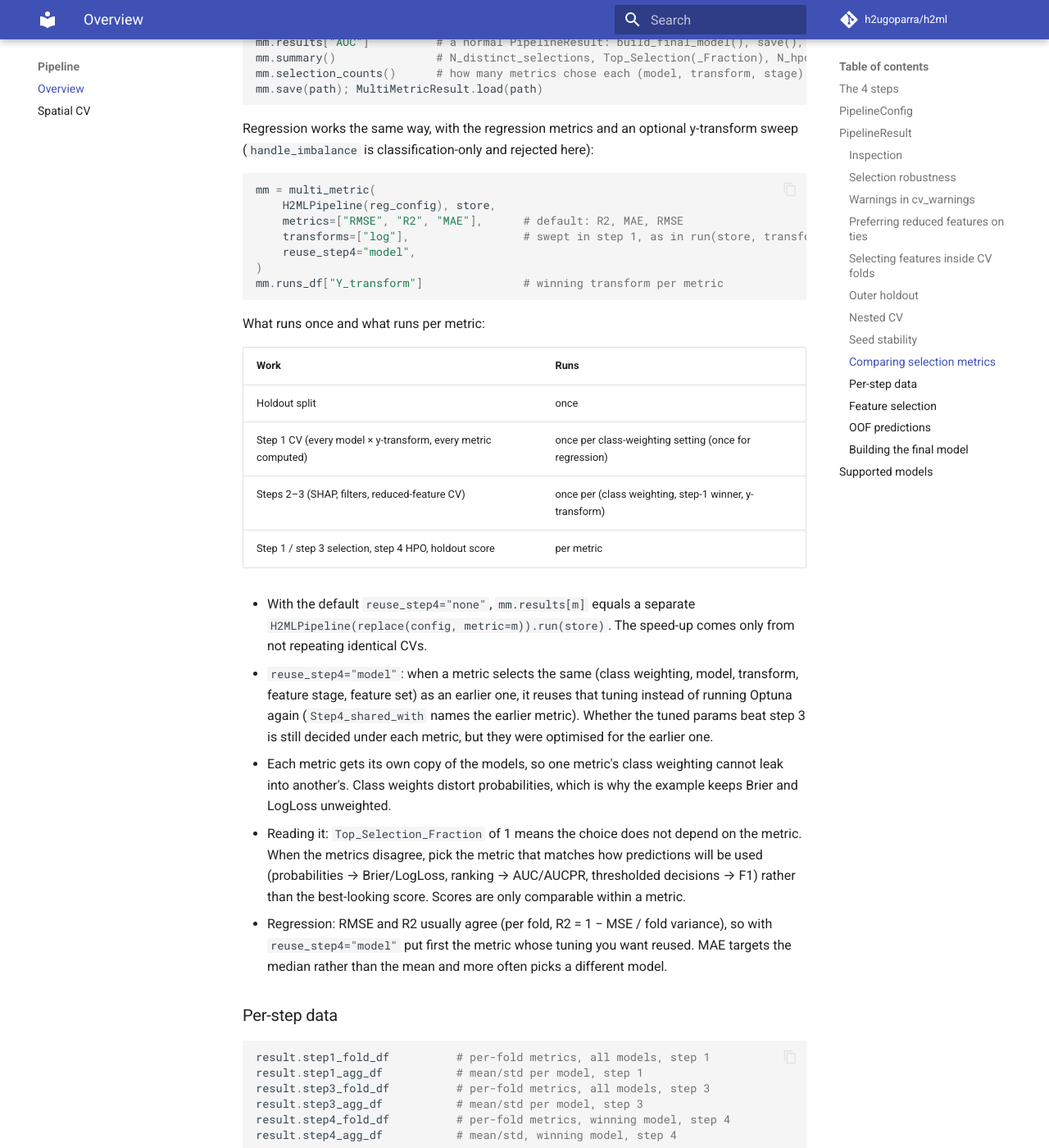
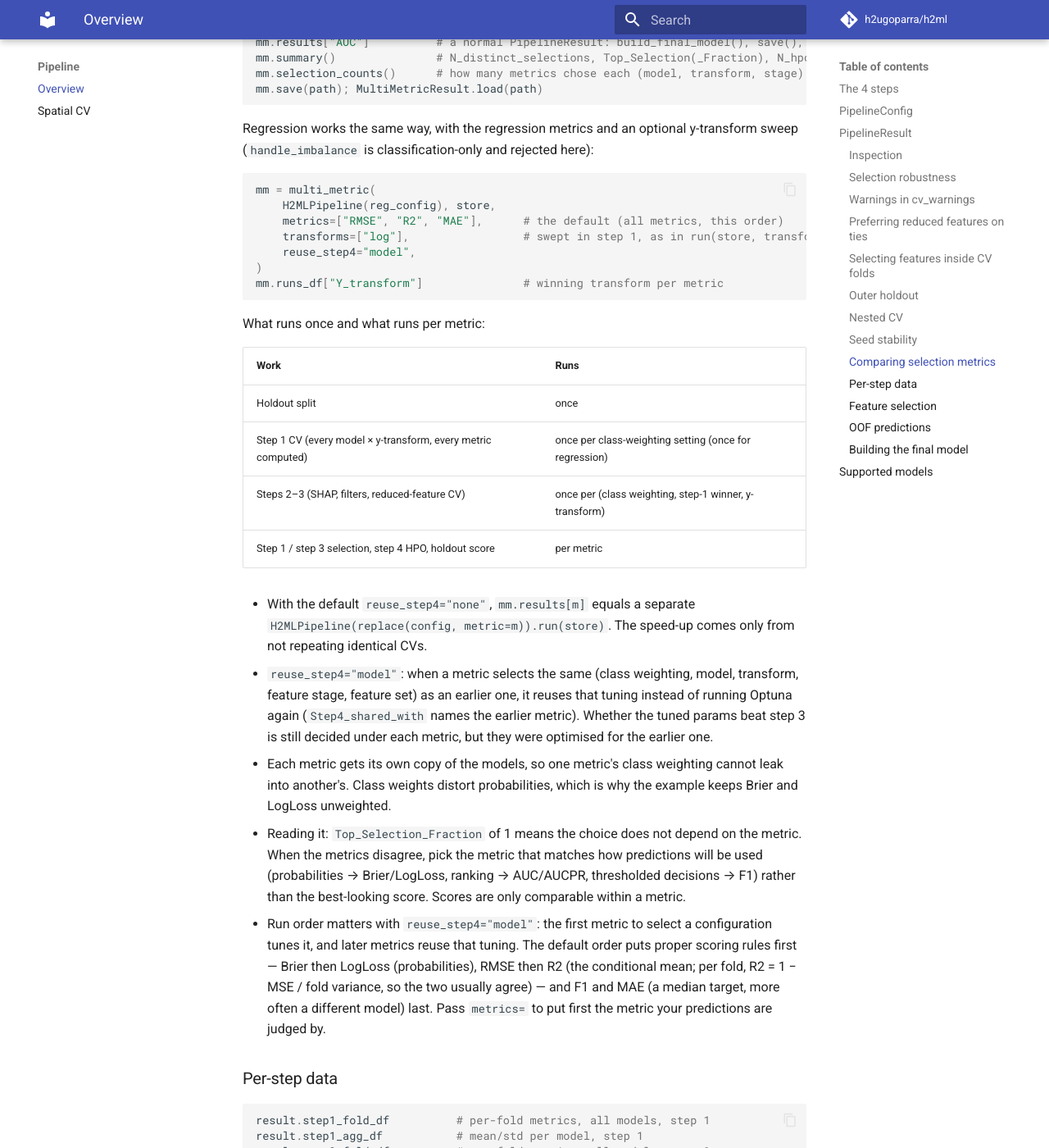
Before and after one commit to h2ugoparra/h2ml, an MkDocs documentation site: the page built from docs/pipeline.md, in a window 1280 px wide and 1400 px high, scrolled down 8951 px. Shown: the whole window at 82% size. Built offline with MkDocs 1.6.1 and Material for MkDocs 9.7.7, drawn with Linux system fonts in a browser that asks for light colours; comment, search, counter and statistics services are not loaded; some of the changed text lies outside the part shown.

Commit message:
feat: explicit multi_metric default order — proper scoring rules first
The default metric order came from the optimizer's CLF_METRICS/REG_METRICS dict
order (AUC, AUCPR, LogLoss, F1, Brier; R2, MAE, RMSE), which is incidental. With
reuse_step4="model" the first metric to select a configuration tunes it and later
ones reuse that tuning, so the order decides what shared tuning is optimised for.

Defaults are now Brier, LogLoss, AUC, AUCPR, F1 (classification) and RMSE, R2, MAE
(regression): proper scoring rules first, so shared tuning targets calibrated
predictions; F1 (thresholds) and MAE (a median target) last. Callers passing
metrics= are unaffected; without it, results only change under reuse_step4="model".

A test checks the default orders cover every task metric.

Co-Authored-By: Claude Opus 5.5 <noreply@anthropic.com>

````diff
--- a/docs/pipeline.md
+++ b/docs/pipeline.md
@@ -297,7 +297,7 @@ from h2ml import multi_metric
 
 mm = multi_metric(
     H2MLPipeline(config), store,
-    metrics=["Brier", "LogLoss", "AUC", "AUCPR", "F1"],     # default: all metrics of the task
+    metrics=["Brier", "LogLoss", "AUC", "AUCPR", "F1"],     # the default (all metrics, this order)
     handle_imbalance={"Brier": False, "LogLoss": False},    # per-metric override of the config
 )
 
@@ -315,7 +315,7 @@ sweep (`handle_imbalance` is classification-only and rejected here):
 ```python
 mm = multi_metric(
     H2MLPipeline(reg_config), store,
-    metrics=["RMSE", "R2", "MAE"],      # default: R2, MAE, RMSE
+    metrics=["RMSE", "R2", "MAE"],      # the default (all metrics, this order)
     transforms=["log"],                 # swept in step 1, as in run(store, transforms=...)
     reuse_step4="model",
 )
@@ -346,9 +346,12 @@ What runs once and what runs per metric:
   metric. When the metrics disagree, pick the metric that matches how predictions will
   be used (probabilities → Brier/LogLoss, ranking → AUC/AUCPR, thresholded decisions → F1)
   rather than the best-looking score. Scores are only comparable within a metric.
-- Regression: RMSE and R2 usually agree (per fold, R2 = 1 − MSE / fold variance), so
-  with `reuse_step4="model"` put first the metric whose tuning you want reused. MAE
-  targets the median rather than the mean and more often picks a different model.
+- Run order matters with `reuse_step4="model"`: the first metric to select a
+  configuration tunes it, and later metrics reuse that tuning. The default order puts
+  proper scoring rules first — Brier then LogLoss (probabilities), RMSE then R2 (the
+  conditional mean; per fold, R2 = 1 − MSE / fold variance, so the two usually agree) —
+  and F1 and MAE (a median target, more often a different model) last. Pass `metrics=`
+  to put first the metric your predictions are judged by.
 
 ### Per-step data
 
````
Also changed, not shown: CHANGELOG.md (+5 -0 lines), 2 other files.
